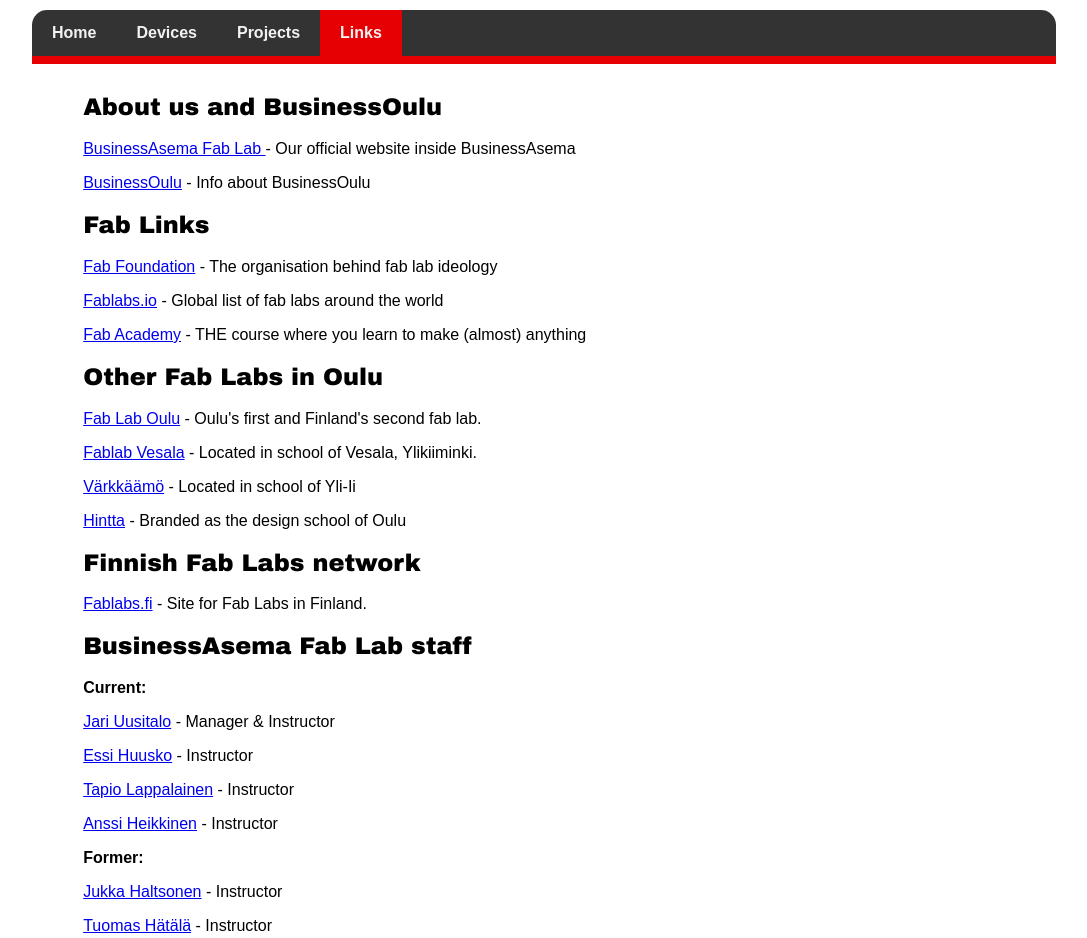
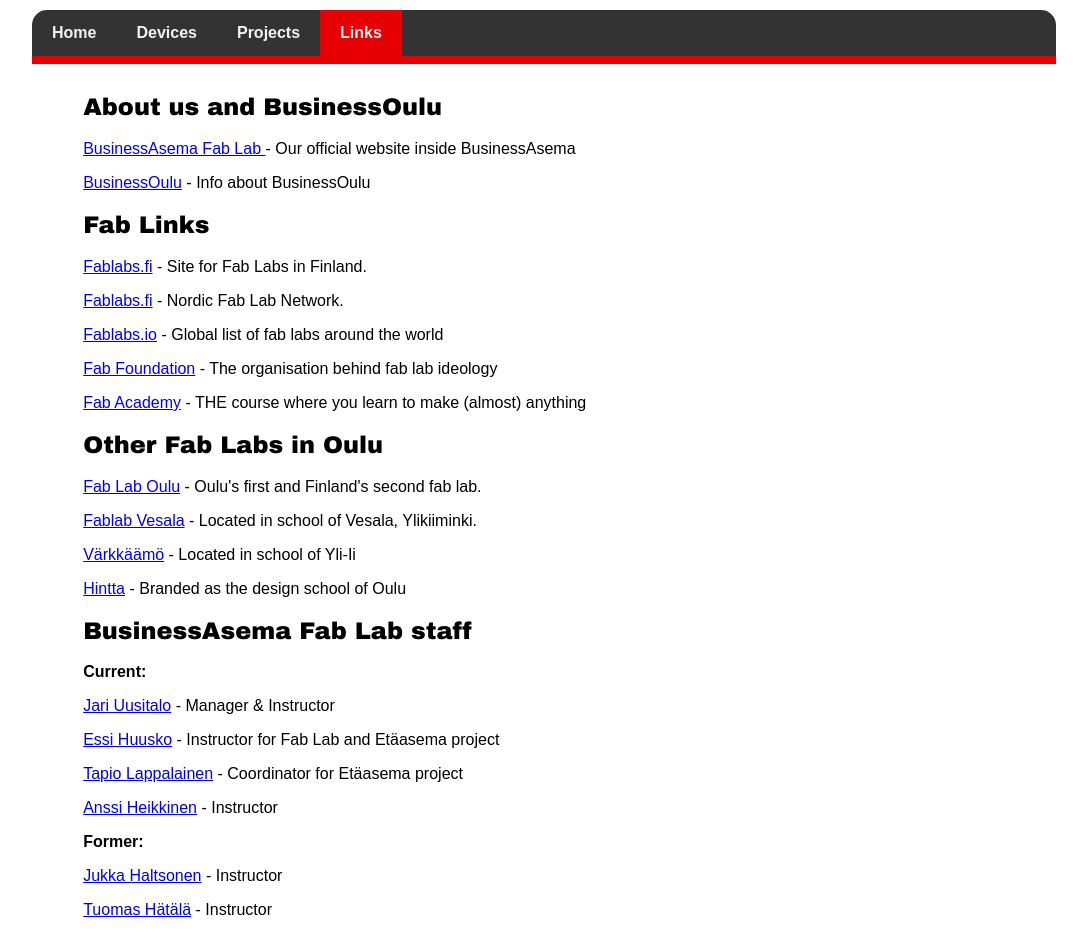
Before and after one commit to bafablab/bafablab.github.io, a plain HTML site: page links.html in a window 1280 px wide. Shown: the top 938 px of the page, without its empty margins (96-1183 px from the left). Drawn offline with Linux system fonts and the light colour scheme.

Commit message:
Update links.html
updates

```diff
--- a/links.html
+++ b/links.html
@@ -34,15 +34,21 @@
 
             <h2>Fab Links</h2>
 
+            <p><a href="https://fablabs.fi" target="_blank">Fablabs.fi</a>
+            - Site for Fab Labs in Finland. </p>
+
+            <p><a href="https://nordicfablabs.org/" target="_blank">Fablabs.fi</a>
+                - Nordic Fab Lab Network. </p>
+
+            <p><a href="https://fablabs.io/" target="_blank">Fablabs.io</a>
+            - Global list of fab labs around the world</p>
 
             <p><a href="https://fabfoundation.org/" target="_blank">Fab Foundation</a>
             - The organisation behind fab lab ideology</p>
 
-            <p><a href="https://fablabs.io/" target="_blank">Fablabs.io</a>
-             - Global list of fab labs around the world</p>
-
             <p><a href="https://fabacademy.org/" target="_blank">Fab Academy</a>
             - THE course where you learn to make (almost) anything</p>
+
 
 
 
@@ -60,10 +66,6 @@
             <p><a href="https://hinttasteam.wordpress.com/" target="_blank">Hintta</a>
                 - Branded as the design school of Oulu </p>
 
-            <h2>Finnish Fab Labs network</h2>
-            <p><a href="https://fablabs.fi" target="_blank">Fablabs.fi</a>
-                - Site for Fab Labs in Finland. </p>
-
 
 
             <h2>BusinessAsema Fab Lab staff</h2>
@@ -73,10 +75,10 @@
             - Manager & Instructor</p>
 
             <p><a href="http://bafablab.github.io" target="_blank">Essi Huusko</a>
-            - Instructor</p>
+            - Instructor for Fab Lab and Etäasema project </p>
 
             <p><a href="http://bafablab.github.io" target="_blank">Tapio Lappalainen</a>
-                - Instructor</p>
+            - Coordinator for Etäasema project</p>
 
             <p><a href="http://fab.academany.org/2020/labs/oulu/students/anssi-heikkinen/" target="_blank">Anssi Heikkinen</a>
             - Instructor</p>
```
Lines whose indentation alone changed are shown as unchanged.
